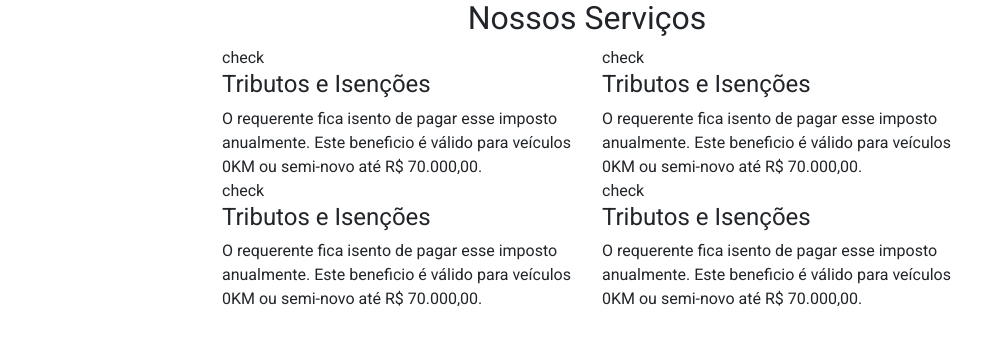
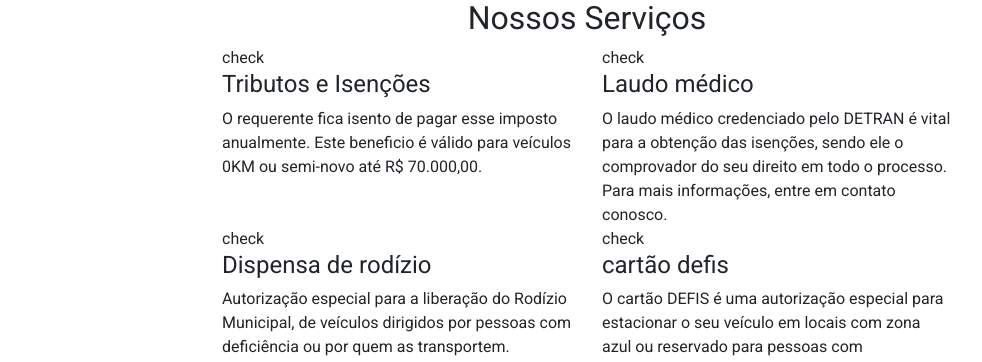
Before and after one commit to caiobatis/freeisencoes-client-react, a React app: page / in a window 1280 px wide. Shown: the part 585-947 px from the top of the page, without its empty margins (53-1035 px from the left). Before the commit the page ends 896 px from the top, so only its background shows below. Built offline with nearby package versions, Linux system fonts and the light colour scheme.

Commit message:
section services html

```diff
--- a/src/App.jsx
+++ b/src/App.jsx
@@ -104,10 +104,10 @@ class App extends Component {
                 >
                   <div className="icon">check</div>
                   <div className="title">
-                    <h4 className="h4">Tributos e Isenções</h4>
+                    <h4 className="h4">Laudo médico</h4>
                   </div>
                   <div className="description">
-                    <span className="span">O requerente fica isento de pagar esse imposto anualmente. Este beneficio é válido para veículos 0KM ou semi-novo até R$ 70.000,00.</span>
+                    <span className="span">O laudo médico credenciado pelo DETRAN é vital para a obtenção das isenções, sendo ele o comprovador do seu direito em todo o processo. Para mais informações, entre em contato conosco.</span>
                   </div>
                 </CardWithIcon>
               </div>
@@ -119,10 +119,10 @@ class App extends Component {
                 >
                   <div className="icon">check</div>
                   <div className="title">
-                    <h4 className="h4">Tributos e Isenções</h4>
+                    <h4 className="h4">Dispensa de rodízio</h4>
                   </div>
                   <div className="description">
-                    <span className="span">O requerente fica isento de pagar esse imposto anualmente. Este beneficio é válido para veículos 0KM ou semi-novo até R$ 70.000,00.</span>
+                    <span className="span">Autorização especial para a liberação do Rodízio Municipal, de veículos dirigidos por pessoas com deficiência ou por quem as transportem.</span>
                   </div>
                 </CardWithIcon>
               </div>
@@ -132,10 +132,10 @@ class App extends Component {
                 >
                   <div className="icon">check</div>
                   <div className="title">
-                    <h4 className="h4">Tributos e Isenções</h4>
+                    <h4 className="h4">cartão defis</h4>
                   </div>
                   <div className="description">
-                    <span className="span">O requerente fica isento de pagar esse imposto anualmente. Este beneficio é válido para veículos 0KM ou semi-novo até R$ 70.000,00.</span>
+                    <span className="span">O cartão DEFIS é uma autorização especial para estacionar o seu veículo em locais com zona azul ou reservado para pessoas com necessidades especiais, demarcadas com o Símbolo Internacional de Acesso. Tem validade de 5 anos.</span>
                   </div>
                 </CardWithIcon>
               </div>
```
